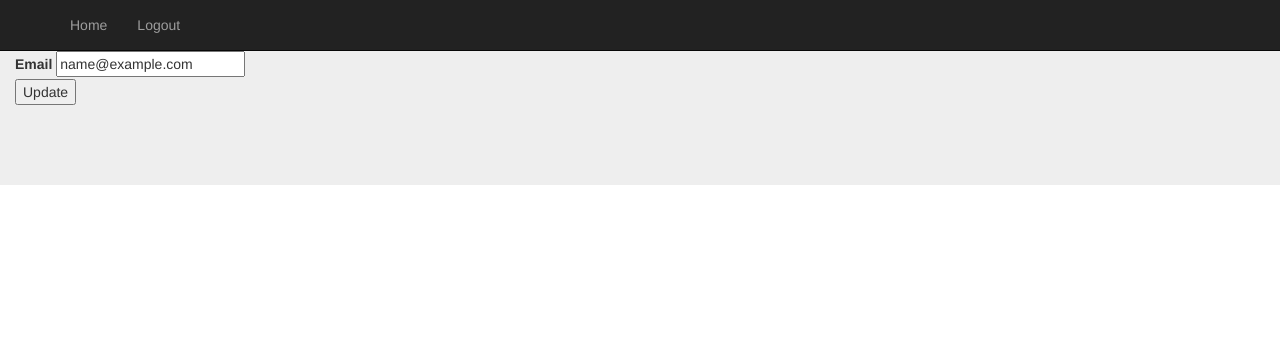
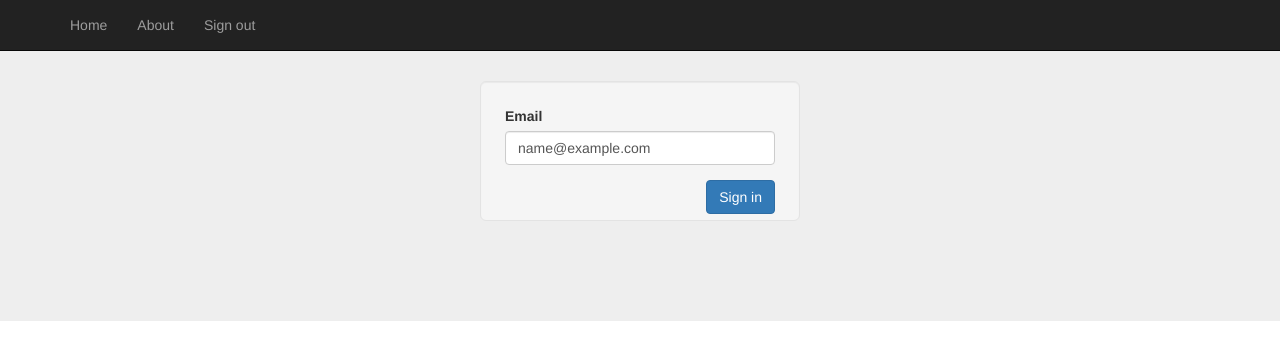
Before and after one commit to RailsApps/rails-omniauth, a Rails app: page /users/1/edit in a window 1280 px wide. Shown: the top 360 px of the page. Run offline with Rails 7, Linux system fonts and the light colour scheme; the visitor is signed in with stand-in values (Sample User, id 1); style sheets or scripts are compiled from the project's sources; some libraries are stand-ins or nearby versions.

Commit message:
revised for new tutorial

```diff
--- a/app/assets/stylesheets/framework_and_overrides.css.scss
+++ b/app/assets/stylesheets/framework_and_overrides.css.scss
@@ -43,3 +43,39 @@
   @extend .row;
   margin-top: 20px;
   }
+
+// Styles for Devise views
+// using Bootstrap
+// generated by the rails_layout gem
+.authform {
+  padding-top: 30px;
+  max-width: 320px;
+  margin: 0 auto;
+}
+.authform form {
+  @extend .well;
+  @extend .well-lg;
+  padding-bottom: 40px;
+}
+.authform .right {
+  float: right !important;
+}
+.authform .button {
+  @extend .btn;
+  @extend .btn-primary;
+}
+.authform fieldset {
+  @extend .well;
+}
+#error_explanation {
+  @extend .alert;
+  @extend .alert-danger;
+}
+#error_explanation h2 {
+  font-size: 16px;
+}
+.button-xs {
+  @extend .btn;
+  @extend .btn-primary;
+  @extend .btn-xs;
+}
--- a/app/controllers/home_controller.rb
+++ /dev/null
@@ -1,2 +0,0 @@
-class HomeController < ApplicationController
-end
--- a/app/controllers/sessions_controller.rb
+++ b/app/controllers/sessions_controller.rb
@@ -8,9 +8,6 @@
     auth = request.env["omniauth.auth"]
     user = User.where(:provider => auth['provider'],
                       :uid => auth['uid'].to_s).first || User.create_with_omniauth(auth)
-    # Reset the session after successful login, per
-    # 2.8 Session Fixation – Countermeasures:
-    # http://guides.rubyonrails.org/security.html#session-fixation-countermeasures
     reset_session
     session[:user_id] = user.id
     if user.email.blank?
@@ -18,7 +15,6 @@
     else
       redirect_to root_url, :notice => 'Signed in!'
     end
-
   end
 
   def destroy
--- /dev/null
+++ b/app/controllers/visitors_controller.rb
@@ -0,0 +1,2 @@
+class VisitorsController < ApplicationController
+end
--- a/app/models/user.rb
+++ b/app/models/user.rb
@@ -1,5 +1,4 @@
 class User < ActiveRecord::Base
-  validates_presence_of :name
 
   def self.create_with_omniauth(auth)
     create! do |user|
--- a/app/views/home/index.html.erb
+++ /dev/null
@@ -1 +0,0 @@
-<h3>Home</h3>
--- a/app/views/layouts/_navigation_links.html.erb
+++ b/app/views/layouts/_navigation_links.html.erb
@@ -1,6 +1,7 @@
 <%# add navigation links to this file %>
+<li><%= link_to 'About', page_path('about') %></li>
 <% if user_signed_in? %>
-  <li><%= link_to 'Logout', signout_path %></li>
+  <li><%= link_to 'Sign out', signout_path %></li>
 <% else %>
-  <li><%= link_to 'Login', signin_path %></li>
+  <li><%= link_to 'Sign in', signin_path %></li>
 <% end %>
--- /dev/null
+++ b/app/views/pages/about.html.erb
@@ -0,0 +1,3 @@
+<% content_for :title do %>About<% end %>
+<h3>About the Website</h3>
+<p>Lorem ipsum dolor sit amet, consectetur adipisicing elit, sed do eiusmod tempor incididunt ut labore et dolore magna aliqua.</p>
--- /dev/null
+++ b/app/views/users/_user.html.erb
@@ -0,0 +1,2 @@
+<td><%= link_to user.name, user %></td>
+<td><%= link_to user.email, user %></td>
--- a/app/views/users/edit.html.erb
+++ b/app/views/users/edit.html.erb
@@ -1,6 +1,10 @@
-<%= form_for(@user) do |f| %>
-  <%= f.label :email %>
-  <%= f.text_field :email %>
-  <br />
-  <%= f.submit "Update" %>
-<% end %>
+<div class="authform">
+  <%= form_for(@user) do |f| %>
+    <div class="form-group">
+      <%= f.label :email %>
+      <%= f.email_field :email, class: 'form-control' %>
+    </div>
+    </fieldset>
+    <%= f.submit 'Sign in', :class => 'button right' %>
+  <% end %>
+</div>
--- a/app/views/users/show.html.erb
+++ b/app/views/users/show.html.erb
@@ -1,4 +1,3 @@
 <h3>User</h3>
-<p>User: <%= @user.name %></p>
+<p>Name: <%= @user.name if @user.name %></p>
 <p>Email: <%= @user.email if @user.email %></p>
-<%= link_to 'Edit account', edit_user_path %>
--- /dev/null
+++ b/app/views/visitors/index.html.erb
@@ -0,0 +1,2 @@
+<h3>Welcome</h3>
+<p><%= link_to 'Users:', users_path %> <%= User.count %> registered</p>
--- a/config/routes.rb
+++ b/config/routes.rb
@@ -1,5 +1,5 @@
 Rails.application.routes.draw do
-  root :to => "home#index"
+  root :to => "visitors#index"
   resources :users, :only => [:index, :show, :edit, :update ]
   get '/auth/:provider/callback' => 'sessions#create'
   get '/signin' => 'sessions#new', :as => :signin
```
Also changed, not shown: app/views/users/index.html.erb (+16 -8 lines), spec/spec_helper.rb (+16 -1 lines), Gemfile, 1 other file.
